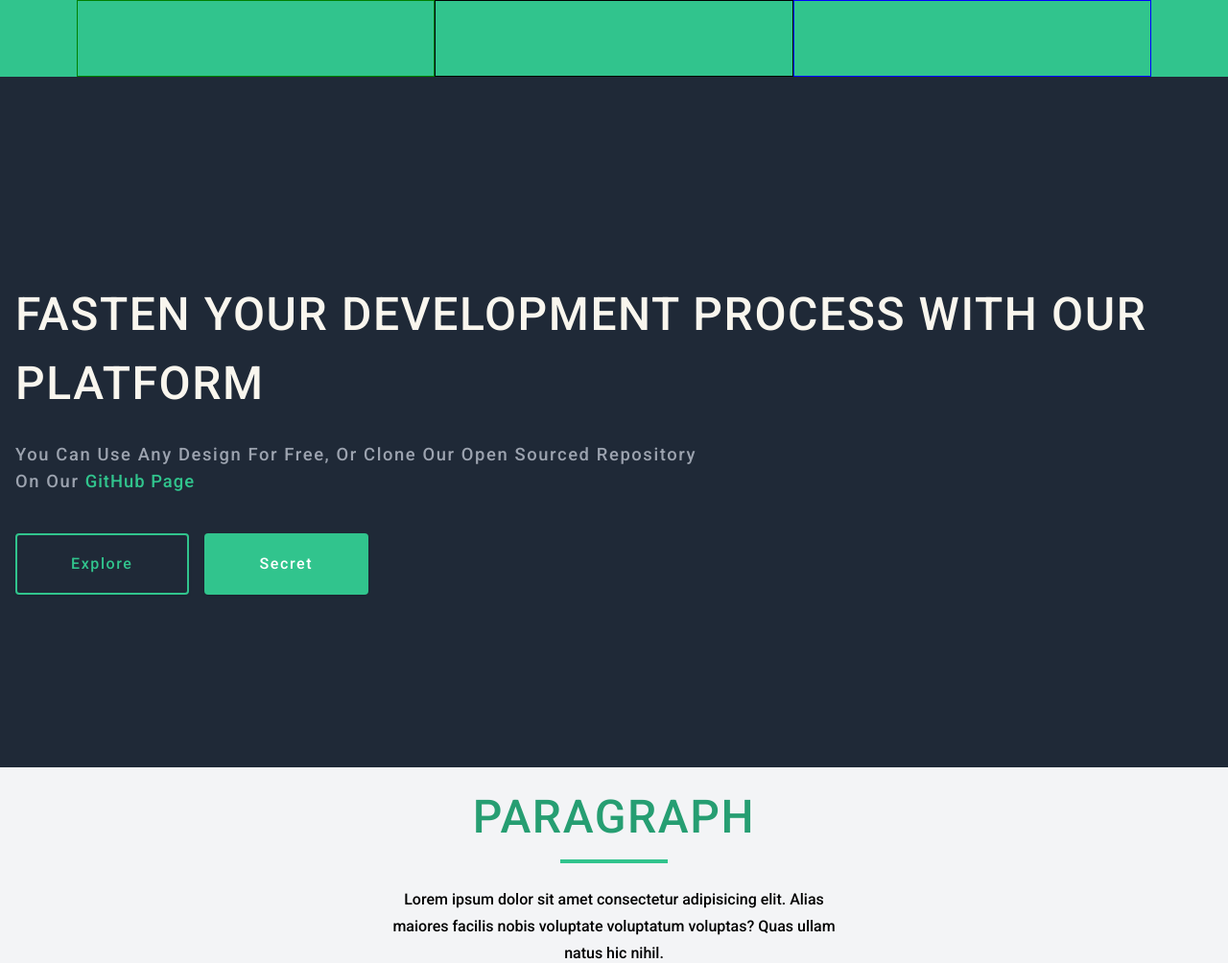
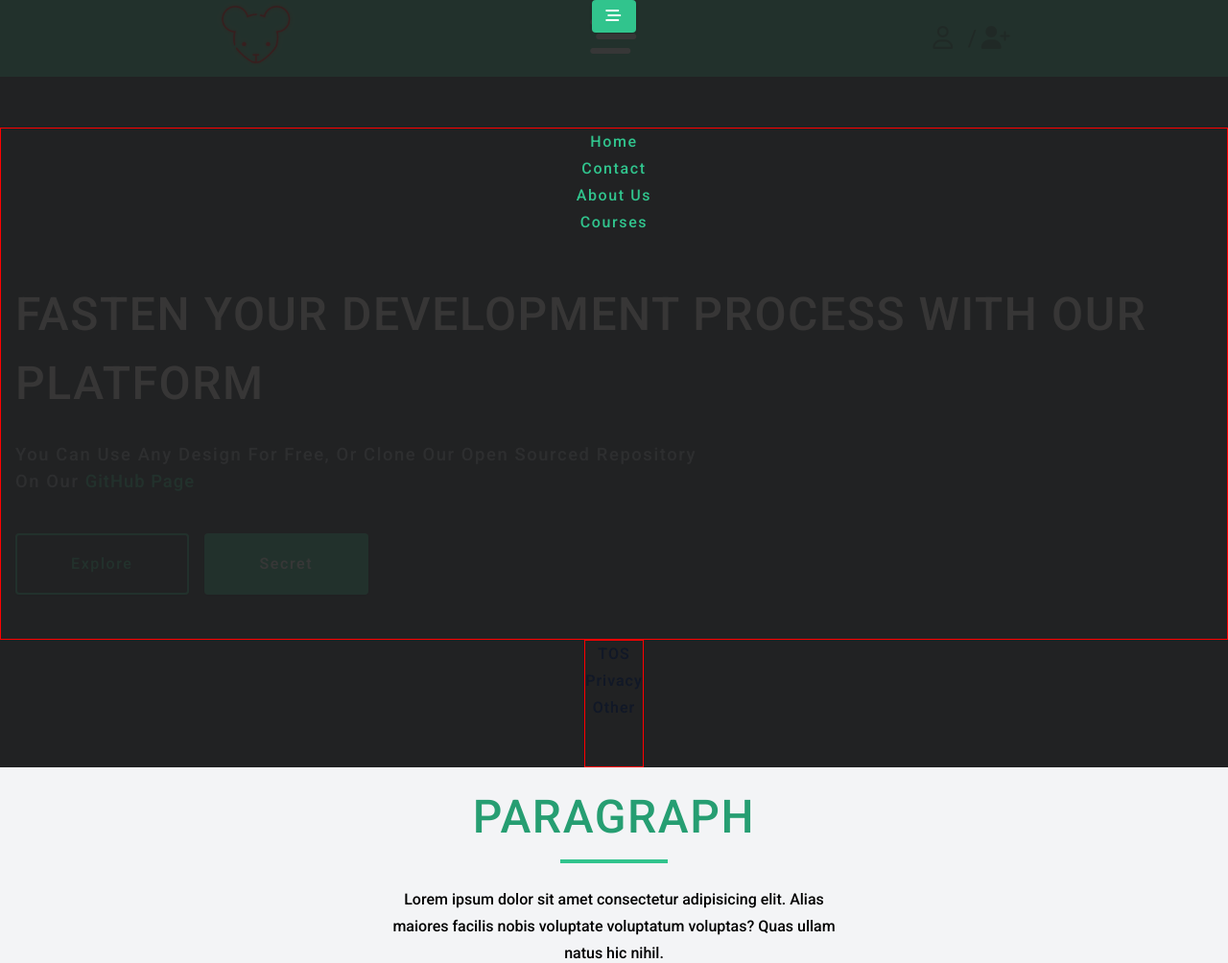
Before and after one commit to micex-pro/mpod, a PHP site: page / in a window 1280 px wide. Shown: the top 1004 px of the page at 96% size. Run offline with PHP 8.4, Linux system fonts and the light colour scheme.

Commit message:
19/05/2023

```diff
--- a/assets/css/global.css
+++ b/assets/css/global.css
@@ -118,6 +118,8 @@ body {
   font-weight: 500;
   line-height: 1.75;
   color: var(--txtColor);
+  /* the line bellow is to fix sidebar */
+  /* overflow: hidden; */
 }
 
 /* Start Of Custom Scroll Bar */
@@ -195,22 +197,113 @@ html::-webkit-scrollbar-track {
 }
 
 .nav-logo, .nav-links, .nav-uc{
-  width: 100%;
+  width: 33.333%;
   height: 100%;
 }
 
 .nav-logo{
-  border: 1px solid green;
+  display: flex;
+  justify-content: center;
+  align-items: center;
+}
+
+.nav-logo a img{
+  object-fit: contain;
+  width: 8rem;
+}
+
+.nav-logo a{
+  margin: 0;
 }
 
 .nav-links{
-  border: 1px solid black;
+  display: flex;
+  align-items: center;
+  justify-content: center;
+}
+
+.sidebar-open .btn{
+  background-color: transparent;
+  border-color: transparent;
+  box-shadow: none;
+  font-size: 3rem;
+  margin: 0;
+}
+
+.sidebar-open .btn:hover{
+  background-color: transparent;
+  border-color: transparent;
+  box-shadow: none;
+  color: var(--primary-700);
 }
 
 .nav-uc{
-  border: 1px solid blue;
+  display: flex;
+  justify-content: center;
+  align-items: center;
+  overflow: hidden;
+}
+.nav-uc p{
+  margin: 0;
+  color: var(--primary-700);
+  font-size: 1.5rem;
+  width: 0;
+}
+
+.nav-uc .btn{
+  margin: 0;
+  background-color: transparent;
+  border-color: transparent;
+  box-shadow: none;
+  font-size: 1.5rem;
+  color: var(--primary-700);
+}
+
+.nav-uc .btn:hover{
+  background-color: transparent;
+  border-color: transparent;
+  box-shadow: none;
+  color: var(--white);
 }
 /* End Of NavBar */
+/* Start Of SideBar */
+
+.sidebar{
+  position: absolute;
+  width: 100%;
+  height: 100vh;
+  background-color: rgba(34, 34, 34, 0.9);
+  z-index: 1000;
+  display: flex;
+  justify-content: start;
+  align-items: center;
+  flex-direction: column;
+}
+
+.show-sidebar{
+  display: flex;
+}
+
+.sidebar-links{
+  border: 1px solid red;
+  width: 100%;
+  height: 66.666%;
+}
+
+.sidebar-links ul li a{
+  color: var(--primary-500);
+  letter-spacing: var(--letter-spacing);
+}
+
+.sidebar-tos{
+  border: 1px solid red;
+  height: 16.665%;
+}
+
+.sidebar-close{
+  height: 16.665%;
+}
+/* End Of SideBar */
 /* Start Of Hero */
 .hero {
   width: 100%;
@@ -597,7 +690,7 @@ li {
   top: -0.7rem;
   transition: 0.2s ease-in-out top;
   pointer-events: none;
-  z-index: 100;
+  z-index: 10;
 }
 
 .modern-input {
@@ -633,7 +726,7 @@ li {
   background: var(--primary-50);
   width: 5.5rem;
   margin-left: 0.5rem;
-  z-index: 50;
+  z-index: 5;
   position: absolute;
 }
 
--- a/index.html
+++ b/index.html
@@ -83,12 +83,38 @@
     <!-- End Google Analytics -->
   </head>
   <body>
+    <!-- Start Of Aside -->
+    <aside class="sidebar show-sidebar" id="sidebar">
+      <div class="sidebar-close"><button class="btn" id="sidebar-close"><i class="fa-solid fa-bars-staggered"></i></button>  </div>
+      <div class="sidebar-links">
+        <ul>
+          <li class="sidebar-link"><a href="#">home</a></li>
+          <li class="sidebar-link"><a href="#">contact</a></li>
+          <li class="sidebar-link"><a href="#">about us</a></li>
+          <li class="sidebar-link"><a href="#">courses</a></li>
+        </ul>
+      </div>
+      <div class="sidebar-tos">
+        <ul>
+          <li class="sidebar-link"><a href="#">TOS</a></li>
+          <li class="sidebar-link"><a href="#">privacy</a></li>
+          <li class="sidebar-link"><a href="#">other</a></li>
+        </ul>
+      </div>
+    </aside>
+    <!-- End Of Aside -->
     <!-- Start Of Nav -->
     <nav class="nav" id="nav">
       <div class="nav-center">
-        <div class="nav-logo"></div>
-        <div class="nav-links"></div>
-        <div class="nav-uc"></div>
+        <div class="nav-logo"><a href="https://mpod.micex.pro"><img src="./assets/images/MiceX-logo.png" alt="MiceX.Pro"></a></div>
+        <div class="nav-links">
+          <div class="sidebar-open"><button class="btn" id="sidebar-open"><i class="fa-solid fa-bars-staggered"></i></button></div>
+        </div>
+        <div class="nav-uc">
+          <a href="#lform" class="btn"><i class="fa-regular fa-user"></i></a>
+          <p>/</p>
+          <a href="#rform" class="btn"><i class="fa-solid fa-user-plus"></i></a>
+        </div>
       </div>
     </nav>
     <!-- End Of Nav -->
```
